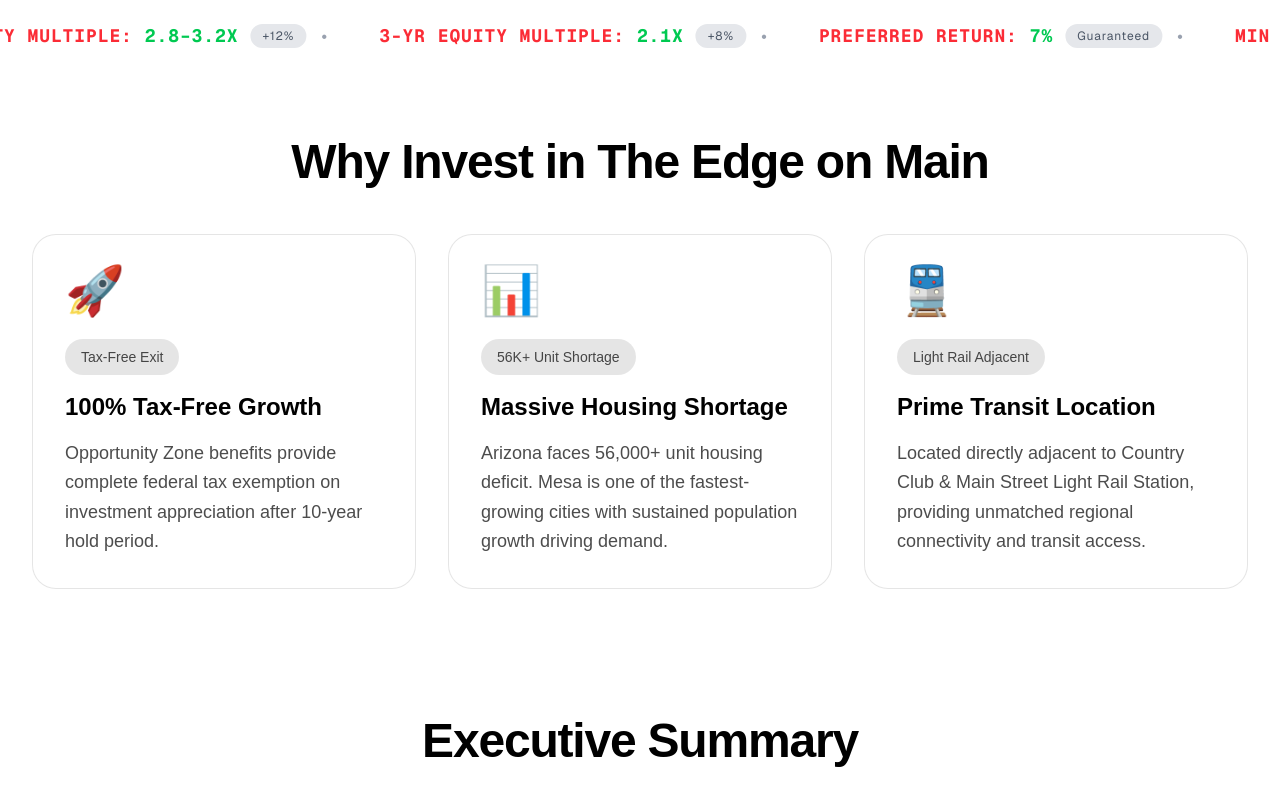
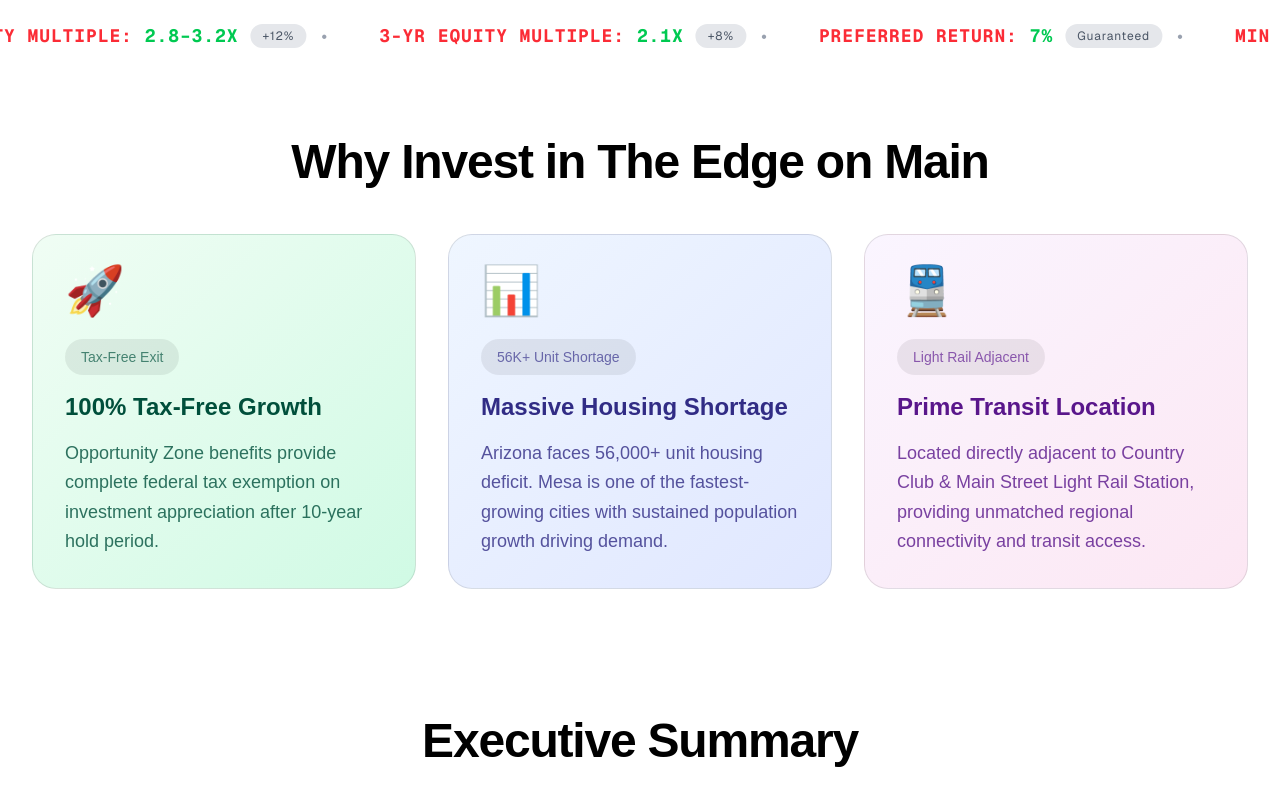
Before and after one commit to paramvora-myacara/oz-dev-dash, a Next.js app: page / in a window 1280 px wide. Shown: the part 402-1188 px from the top of the page. Built offline with nearby package versions, Linux system fonts and the light colour scheme.

Commit message:
make top cards colorful

```diff
--- a/src/app/page.tsx
+++ b/src/app/page.tsx
@@ -152,17 +152,17 @@ export default function InvestmentDashboard() {
             {compellingReasons.map((reason, idx) => (
               <div
                 key={idx}
-                className="glass-card bg-white/80 dark:bg-black/20 border border-black/10 dark:border-white/10 rounded-3xl p-8 h-full hover:scale-[1.02] transition-all duration-300 animate-fadeIn"
+                className={`glass-card bg-gradient-to-br ${reason.gradient} border border-black/10 dark:border-white/10 rounded-3xl p-8 h-full hover:scale-[1.02] transition-all duration-300 animate-fadeIn`}
                 style={{ animationDelay: `${idx * 200}ms` }}
               >
                 <div className="text-5xl mb-6">{reason.icon}</div>
-                <div className="inline-block px-4 py-2 rounded-full text-sm font-medium bg-black/10 dark:bg-white/10 text-black/70 dark:text-white/70 mb-4">
+                <div className={`inline-block px-4 py-2 rounded-full text-sm font-medium bg-black/10 dark:bg-white/10 ${reason.textColor} opacity-70 mb-4`}>
                   {reason.highlight}
                 </div>
-                <h3 className="text-2xl font-semibold text-black dark:text-white mb-4">
+                <h3 className={`text-2xl font-semibold ${reason.textColor} mb-4`}>
                   {reason.title}
                 </h3>
-                <p className="text-black/70 dark:text-white/70 leading-relaxed text-lg font-light">
+                <p className={`${reason.textColor} opacity-80 leading-relaxed text-lg font-light`}>
                   {reason.description}
                 </p>
               </div>
```
